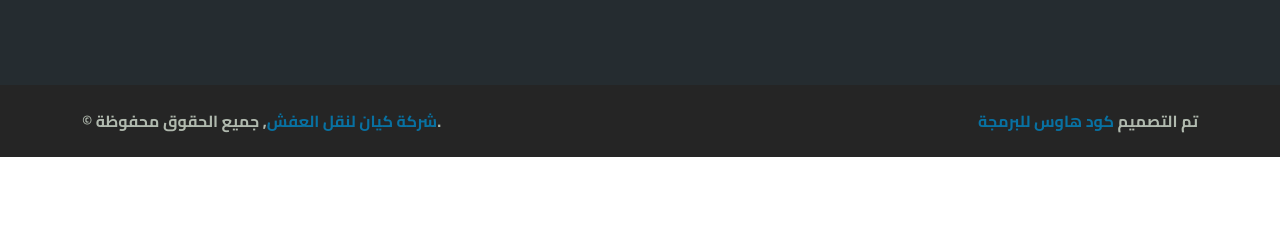
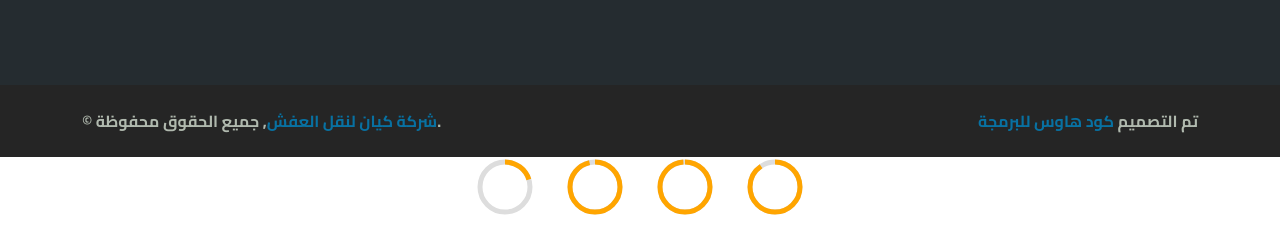
Before and after one commit to code-house10/01015846967, a plain HTML site: page index.html in a window 1280 px wide. Shown: the part 8256-8493 px from the top of the page. Before the commit the page ends 8413 px from the top, so only its background shows below. Drawn offline with nearby package versions, Linux system fonts and the light colour scheme.

Commit message:
Update index.html

```diff
--- a/index.html
+++ b/index.html
@@ -488,6 +488,121 @@ height="0" width="0" style="display:none;visibility:hidden"></iframe></noscript>
     <script src="js/main.js"></script>
 
 
+
+	<!-- Countdown Timer Container -->
+<div id="countdown-wrapper" class="countdown-wrapper">
+    <div class="countdown-circle">
+        <div class="countdown-number" id="days">02</div>
+        <svg width="60" height="60">
+            <circle cx="30" cy="30" r="25" stroke="#ddd" stroke-width="5" fill="none"></circle>
+            <circle id="days-circle" cx="30" cy="30" r="25" stroke="orange" stroke-width="5" fill="none" stroke-dasharray="157" stroke-dashoffset="40"></circle>
+        </svg>
+    </div>
+    <div class="countdown-circle">
+        <div class="countdown-number" id="hours">09</div>
+        <svg width="60" height="60">
+            <circle cx="30" cy="30" r="25" stroke="#ddd" stroke-width="5" fill="none"></circle>
+            <circle id="hours-circle" cx="30" cy="30" r="25" stroke="orange" stroke-width="5" fill="none" stroke-dasharray="157" stroke-dashoffset="40"></circle>
+        </svg>
+    </div>
+    <div class="countdown-circle">
+        <div class="countdown-number" id="minutes">20</div>
+        <svg width="60" height="60">
+            <circle cx="30" cy="30" r="25" stroke="#ddd" stroke-width="5" fill="none"></circle>
+            <circle id="minutes-circle" cx="30" cy="30" r="25" stroke="orange" stroke-width="5" fill="none" stroke-dasharray="157" stroke-dashoffset="40"></circle>
+        </svg>
+    </div>
+    <div class="countdown-circle">
+        <div class="countdown-number" id="seconds">17</div>
+        <svg width="60" height="60">
+            <circle cx="30" cy="30" r="25" stroke="#ddd" stroke-width="5" fill="none"></circle>
+            <circle id="seconds-circle" cx="30" cy="30" r="25" stroke="orange" stroke-width="5" fill="none" stroke-dasharray="157" stroke-dashoffset="40"></circle>
+        </svg>
+    </div>
+</div>
+
+<!-- External CSS for Countdown Timer -->
+<style>
+    .countdown-wrapper {
+        display: flex;
+        justify-content: center;
+        gap: 30px;
+        margin-bottom: 20px;
+    }
+
+    .countdown-circle {
+        display: flex;
+        flex-direction: column;
+        align-items: center;
+        justify-content: center;
+    }
+
+    .countdown-number {
+        position: absolute;
+        font-size: 16px;
+        font-weight: bold;
+        color: #fff;
+    }
+
+    svg {
+        transform: rotate(-90deg);
+    }
+</style>
+
+<!-- Countdown Timer JavaScript -->
+<script>
+    (function() {
+        // Set up countdown date
+        var countdownDate = new Date();
+        countdownDate.setDate(countdownDate.getDate() + 2); // Set your countdown end date here
+
+        // Function to update countdown
+        function updateCountdown() {
+            var now = new Date().getTime();
+            var distance = countdownDate - now;
+
+            // Time calculations for days, hours, minutes, and seconds
+            var days = Math.floor(distance / (1000 * 60 * 60 * 24));
+            var hours = Math.floor((distance % (1000 * 60 * 60 * 24)) / (1000 * 60 * 60));
+            var minutes = Math.floor((distance % (1000 * 60 * 60)) / (1000 * 60));
+            var seconds = Math.floor((distance % (1000 * 60)) / 1000);
+
+            // Display the results
+            document.getElementById('days').innerHTML = ('0' + days).slice(-2);
+            document.getElementById('hours').innerHTML = ('0' + hours).slice(-2);
+            document.getElementById('minutes').innerHTML = ('0' + minutes).slice(-2);
+            document.getElementById('seconds').innerHTML = ('0' + seconds).slice(-2);
+
+            // Update circle progress
+            updateCircle('days-circle', days / 5 * 157); // Assuming countdown for 5 days
+            updateCircle('hours-circle', hours / 24 * 157);
+            updateCircle('minutes-circle', minutes / 60 * 157);
+            updateCircle('seconds-circle', seconds / 60 * 157);
+
+            // Stop countdown when finished
+            if (distance < 0) {
+                clearInterval(interval);
+                document.getElementById('days').innerHTML = '00';
+                document.getElementById('hours').innerHTML = '00';
+                document.getElementById('minutes').innerHTML = '00';
+                document.getElementById('seconds').innerHTML = '00';
+            }
+        }
+
+        // Update circle function
+        function updateCircle(id, offset) {
+            document.getElementById(id).style.strokeDashoffset = 157 - offset;
+        }
+
+        // Run countdown every second
+        var interval = setInterval(updateCountdown, 1000);
+    })();
+</script>
+
+
+
+
+
 </body>
 
 </html>
```
